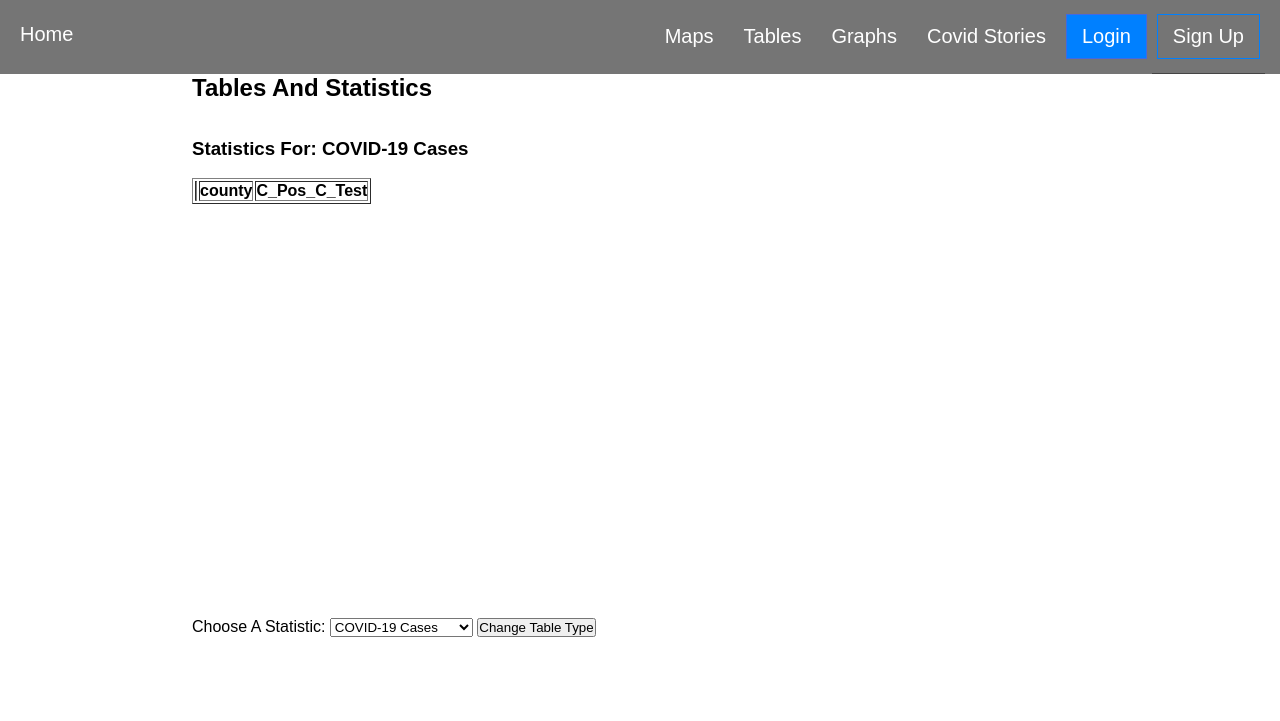
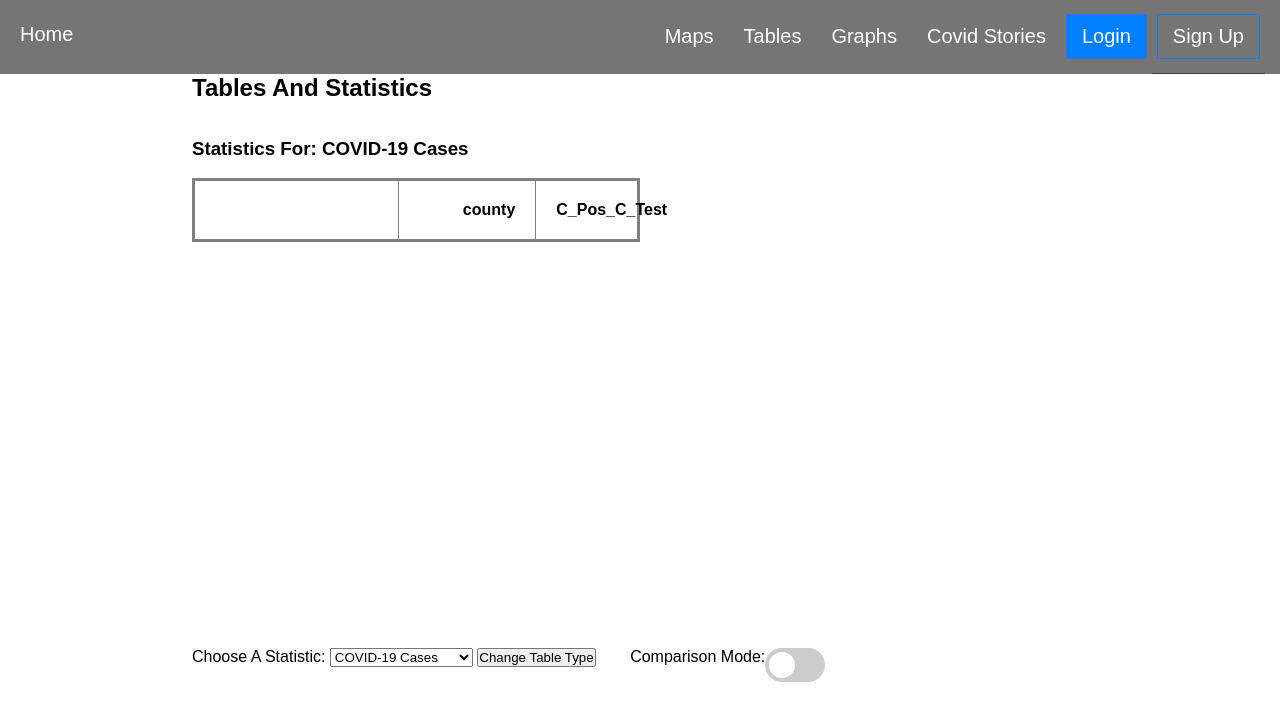
Before and after one commit to Christopher-Melendez/covid_project, a Django app: page /tables/ in a window 1280 px wide. Shown: the top 721 px of the page. Run offline with Django 3.2, Linux system fonts and the light colour scheme; data that the repository does not hold is empty; parts of the project's set-up code (start-up, migrations or seed data) failed here and were passed over.

Commit message:
Tables Comparison View

```diff
--- a/src/tables/templates/tables.html
+++ b/src/tables/templates/tables.html
@@ -11,7 +11,7 @@
 
 <br>
 
-<div id="table-wrapper">
+<div class="table-wrapper">
     {% autoescape off %}
         {{ table_html }}
     {% endautoescape %}
@@ -33,6 +33,18 @@
         <option value="Insurance Coverage">Insurance Coverage</option>
     </select>
     <input type='submit' value='Change Table Type' />
+
+    <div id="comparison-wrapper">
+        <div>
+            <p class= style="margin-right:20px;">Comparison Mode: </p>
+        </div>
+        <div>
+            <label class="switch">
+                <input type="checkbox" id="comparison-mode1" name="comparison-mode1" value="true" onchange="document.getElementById('table-form').submit()">
+                <span class="slider"></span>
+            </label>
+        </div>
+    </div>
 </form>
 
 <script>
@@ -40,10 +52,43 @@
 </script>
 
 <style>
-    #table-wrapper{
+    .table-wrapper{
         height: 50vh;
         display: inline-block;
         overflow-y: auto;
+    }
+    /*CSS Adapted From https://developer.mozilla.org/en-US/docs/Learn/CSS/Building_blocks/Styling_tables*/
+    table {
+        table-layout: fixed;
+        width: 50%;
+        border-collapse: collapse;
+        border: 3px solid gray;
+    }
+
+    thead th:nth-child(1) {
+        width: 30%;
+    }
+
+    thead th:nth-child(2) {
+        width: 20%;
+    }
+
+    thead th:nth-child(3) {
+        width: 15%;
+    }
+
+    thead th:nth-child(4) {
+        width: 35%;
+    }
+
+    th, td {
+        padding: 20px;
+    }
+
+    #comparison-wrapper {
+        display: inline-flex;
+        padding: 10px;
+        margin: 20px;
     }
 </style>
 
--- a/src/tables/views.py
+++ b/src/tables/views.py
@@ -9,15 +9,32 @@ def tables_view(request, *args, **kewargs):
     #Read Submitted Post Variable From Select Form
     table_choice_in = request.POST.get('table-choice')
 
+    table_choice_in1 = request.POST.get('table-choice1')
+    table_choice_in2 = request.POST.get('table-choice2')
+    comparison_mode1 = request.POST.get('comparison-mode1')
+    comparison_mode2 = request.POST.get('comparison-mode2')
+
     #Apply Default Case
-    if str(table_choice_in) == 'None':
+    if str(table_choice_in) or str(table_choice_in1) or str(table_choice_in2)  == 'None':
         table_choice_in = 'COVID-19 Cases'
+        table_choice_in1 = 'COVID-19 Cases'
+        table_choice_in2 = 'COVID-19 Deaths'
 
     #Update Context Variable for Template
     web_context = {
+        'table_html': make_table(table_choice_in),
         'table_choice': table_choice_in,
-        #Call Make Table With Given Choice to Create HTML Text for Tables
-        'table_html': make_table(table_choice_in),
+        'table_html1': make_table(table_choice_in1),
+        'table_html2': make_table(table_choice_in2),
+        'table_choice1': table_choice_in1,
+        'table_choice2': table_choice_in2,
+        'comparison_mode_context1': comparison_mode1,
+        'comparison_mode_context2': comparison_mode2,
     }
 
-    return render(request, 'tables.html', web_context)
+    if comparison_mode1 == 'true' or comparison_mode2 == 'true':
+        return render(request, 'tables_compare.html', web_context)
+    else:
+        web_context['comparison_mode_context1'] = 'false'
+        web_context['comparison_mode_context2'] = 'false'
+        return render(request, 'tables.html', web_context)
```
Also changed, not shown: src/tables/templates/tables_compare.html (added, +129 -0 lines), src/Media/download_1.jpeg (added).
